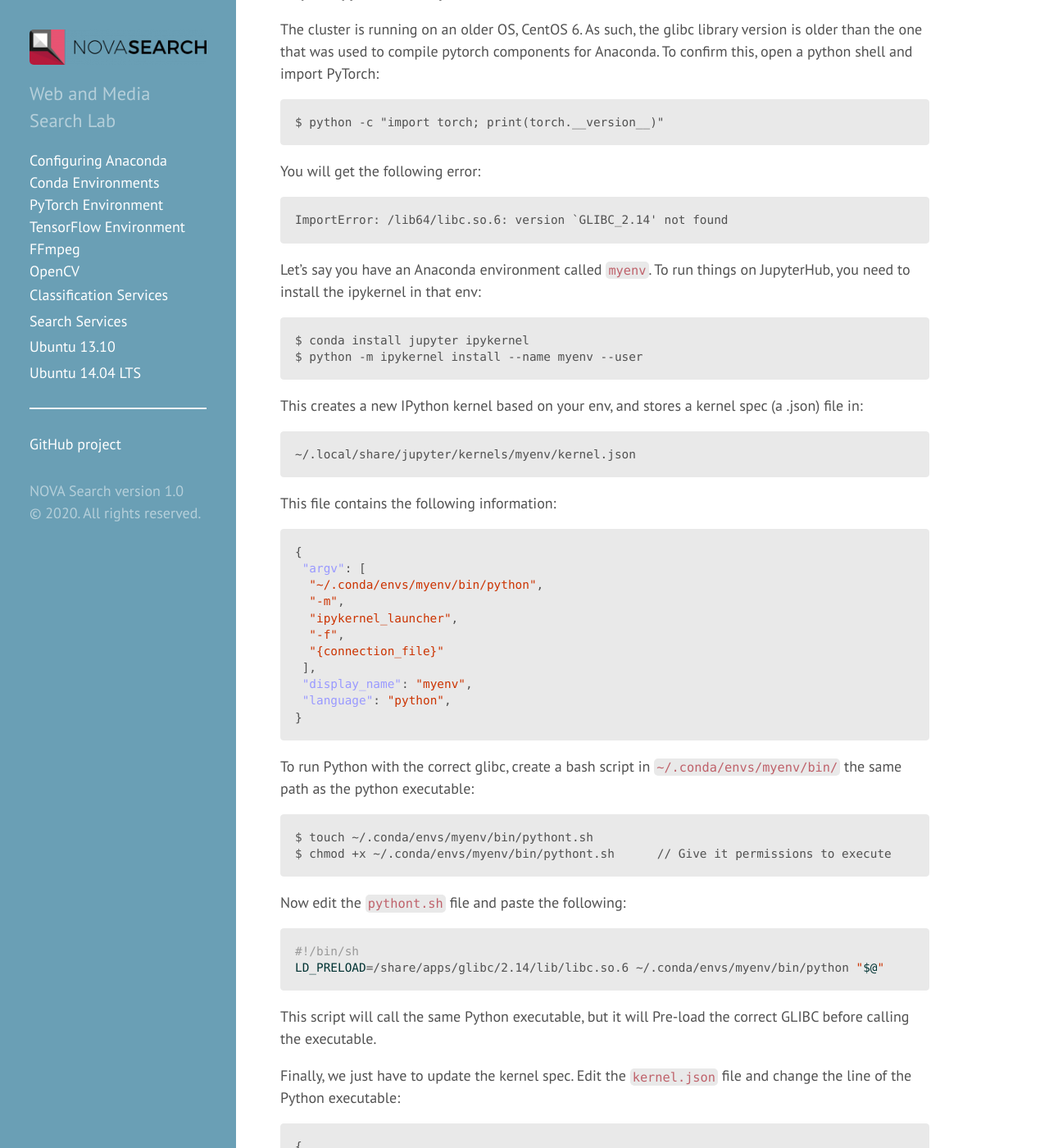
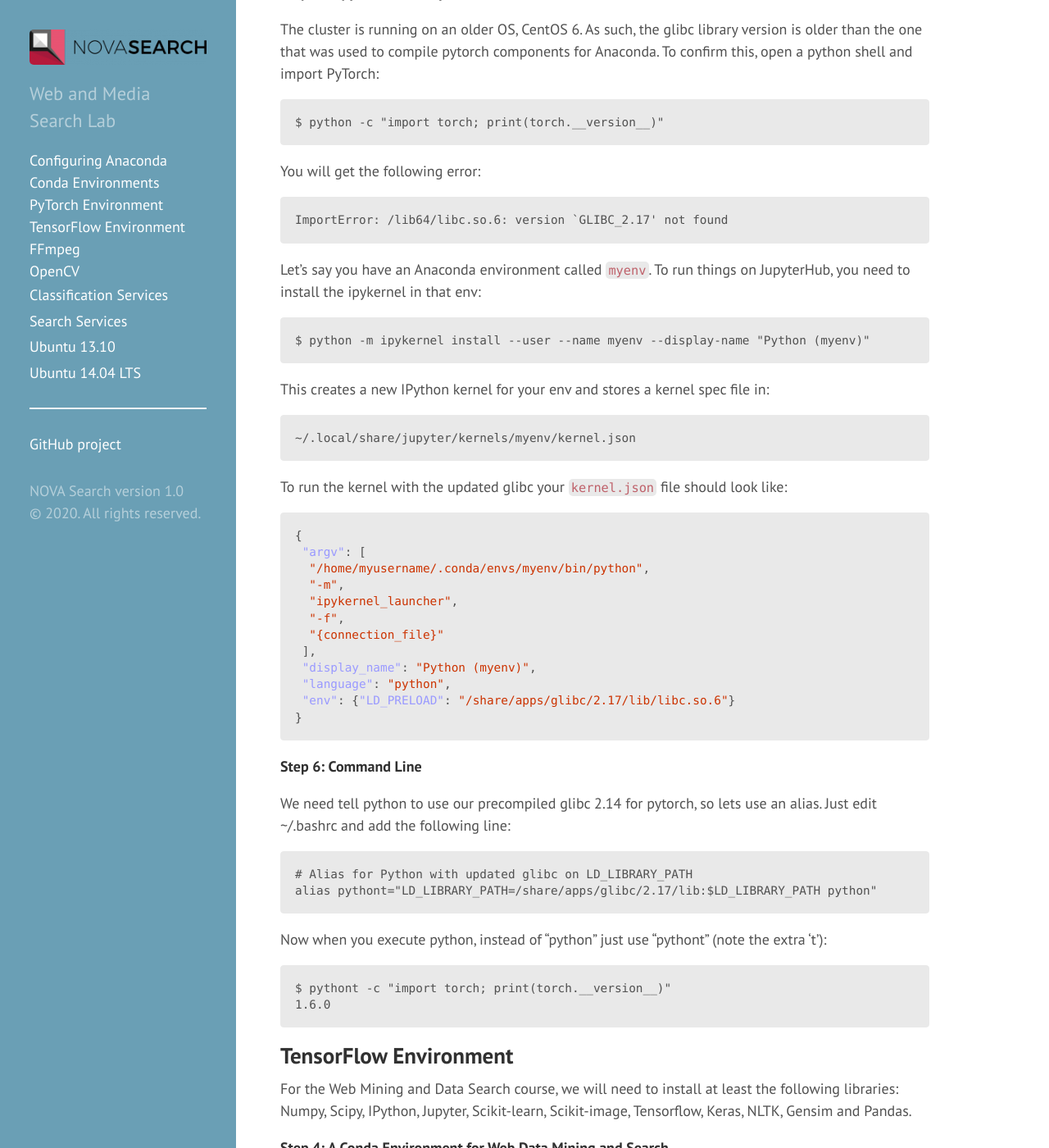
Before and after one commit to novasearch/wiki.novasearch.org, a Jekyll site: the page built from wiki/Software_Libraries.md, in a window 1280 px wide and 1400 px high, scrolled down 1946 px. Shown: the whole window at 82% size. Built offline with Jekyll 4.4.1, drawn with Linux system fonts in a browser that asks for light colours; some of the changed text lies outside the part shown.

Commit message:
Update Software_Libraries.md

````diff
--- a/wiki/Software_Libraries.md
+++ b/wiki/Software_Libraries.md
@@ -74,76 +74,44 @@ The cluster is running on an older OS, CentOS 6. As such, the glibc library vers
 
 You will get the following error:
 
-    ImportError: /lib64/libc.so.6: version `GLIBC_2.14' not found
+    ImportError: /lib64/libc.so.6: version `GLIBC_2.17' not found
 
 Let's say you have an Anaconda environment called `myenv`. To run things on JupyterHub, you need to install the ipykernel in that env:
 
-    $ conda install jupyter ipykernel
-    $ python -m ipykernel install --name myenv --user
+    $ python -m ipykernel install --user --name myenv --display-name "Python (myenv)"
 
-This creates a new IPython kernel based on your env, and stores a kernel spec (a .json) file in:
+This creates a new IPython kernel for your env and stores a kernel spec file in:
 
     ~/.local/share/jupyter/kernels/myenv/kernel.json
 
-This file contains the following information:
+To run the kernel with the updated glibc your `kernel.json` file should look like:
 
 ```json
 {
  "argv": [
-  "~/.conda/envs/myenv/bin/python",
+  "/home/myusername/.conda/envs/myenv/bin/python",
   "-m",
   "ipykernel_launcher",
   "-f",
   "{connection_file}"
  ],
- "display_name": "myenv",
+ "display_name": "Python (myenv)",
  "language": "python",
+ "env": {"LD_PRELOAD": "/share/apps/glibc/2.17/lib/libc.so.6"}
 }
 ```
-
-To run Python with the correct glibc, create a bash script in `~/.conda/envs/myenv/bin/` the same path as the python executable:
-
-    $ touch ~/.conda/envs/myenv/bin/pythont.sh
-    $ chmod +x ~/.conda/envs/myenv/bin/pythont.sh      // Give it permissions to execute
-
-Now edit the `pythont.sh` file and paste the following:
-
-```bash
-#!/bin/sh
-LD_PRELOAD=/share/apps/glibc/2.14/lib/libc.so.6 ~/.conda/envs/myenv/bin/python "$@"
-```
-
-This script will call the same Python executable, but it will Pre-load the correct GLIBC before calling the executable.
-
-Finally, we just have to update the kernel spec. Edit the `kernel.json` file and change the line of the Python executable:
-
-```json
-{
- "argv": [
-  "~/.conda/envs/myenv/bin/pythont.sh",
-  "-m",
-  "ipykernel_launcher",
-  "-f",
-  "{connection_file}"
- ],
- "display_name": "myenv",
- "language": "python",
-}
-```
-
-Note that it will execute the script that we created instead of the Python executable.
 
 **Step 6: Command Line**
 
 We need tell python to use our precompiled glibc 2.14 for pytorch, so lets use an alias. Just edit ~/.bashrc and add the following line:
 
-    # Alias for Python with glibc 2.14 on LD_LIBRARY_PATH
-    alias pythont="LD_LIBRARY_PATH=/share/apps/glibc/2.14/lib:$LD_LIBRARY_PATH python"
+    # Alias for Python with updated glibc on LD_LIBRARY_PATH
+    alias pythont="LD_LIBRARY_PATH=/share/apps/glibc/2.17/lib:$LD_LIBRARY_PATH python"
 
 Now when you execute python, instead of "python" just use "pythont" (note the extra 't'):
 
     $ pythont -c "import torch; print(torch.__version__)"
-    1.4.0
+    1.6.0
 
 
 TensorFlow Environment
````
Also changed, not shown: other parts of wiki/Software_Libraries.md (+1 -1 lines).
